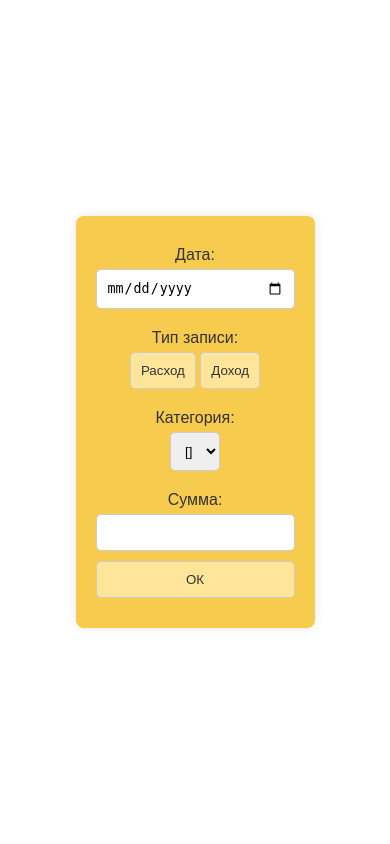
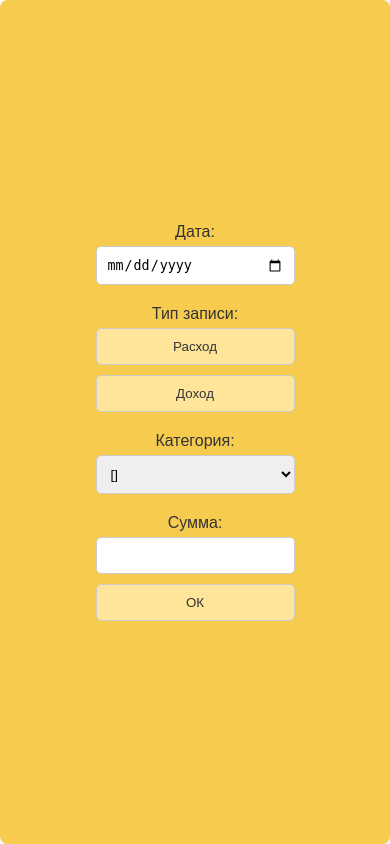
Before and after one commit to egormeister02/web-app-valek, a Flask app: template templates/form.html in a window 390 px wide. Run offline with Flask 3, Linux system fonts and the light colour scheme; the template is opened without the code that fills it: most values are stand-ins (such as "Sample title", 1, 10 or a date in 2020).

Commit message:
adaptive for mobile

```diff
--- a/static/style.css
+++ b/static/style.css
@@ -77,3 +77,28 @@
     text-align: center;
     box-shadow: 0 0 10px rgba(0, 0, 0, 0.1);
 }
+
+/* Адаптивные стили для экранов до 600px */
+@media (max-width: 600px) {
+    html, body {
+        height: 100%; /* Устанавливаем высоту для body и html */
+        margin: 0;
+        padding: 0;
+    }
+
+    .container {
+        width: 100vw; /* 100% от ширины окна */
+        height: 100vh; /* 100% от высоты окна */
+        display: flex;
+        flex-direction: column;
+        justify-content: center;
+        align-items: center;
+        padding: 20px;
+        box-sizing: border-box; /* Убедимся, что padding учитывается в общей ширине/высоте */
+    }
+
+    input, select, button {
+        width: 100%; /* Элементы формы занимают всю ширину контейнера */
+        box-sizing: border-box; /* Padding и margin не влияют на ширину */
+    }
+}
--- a/templates/form.html
+++ b/templates/form.html
@@ -9,7 +9,7 @@
         function selectType(type) {
             document.getElementById('expenseBtn').classList.remove('selected');
             document.getElementById('incomeBtn').classList.remove('selected');
-            document.getElementById('type').value = type;
+            document.getElementById('type').value = 'Расход';
 
             if (type === 'Доход') {
                 document.getElementById('categoryField').innerHTML = '<input type="text" id="category" name="category">';
@@ -63,8 +63,9 @@
 
             <label for="type">Тип записи:</label>
             <div>
-                <button type="button" id="expenseBtn" onclick="selectType('Расход')">Расход</button>
-                <button type="button" id="incomeBtn" onclick="selectType('Доход')">Доход</button>
+                <button type="button" id="expenseBtn" onclick="selectType('Расход')" aria-pressed="false">Расход</button>
+                <button type="button" id="incomeBtn" onclick="selectType('Доход')" aria-pressed="false">Доход</button>
+
                 <input type="hidden" id="type" name="type" value="">
             </div>
 
```
